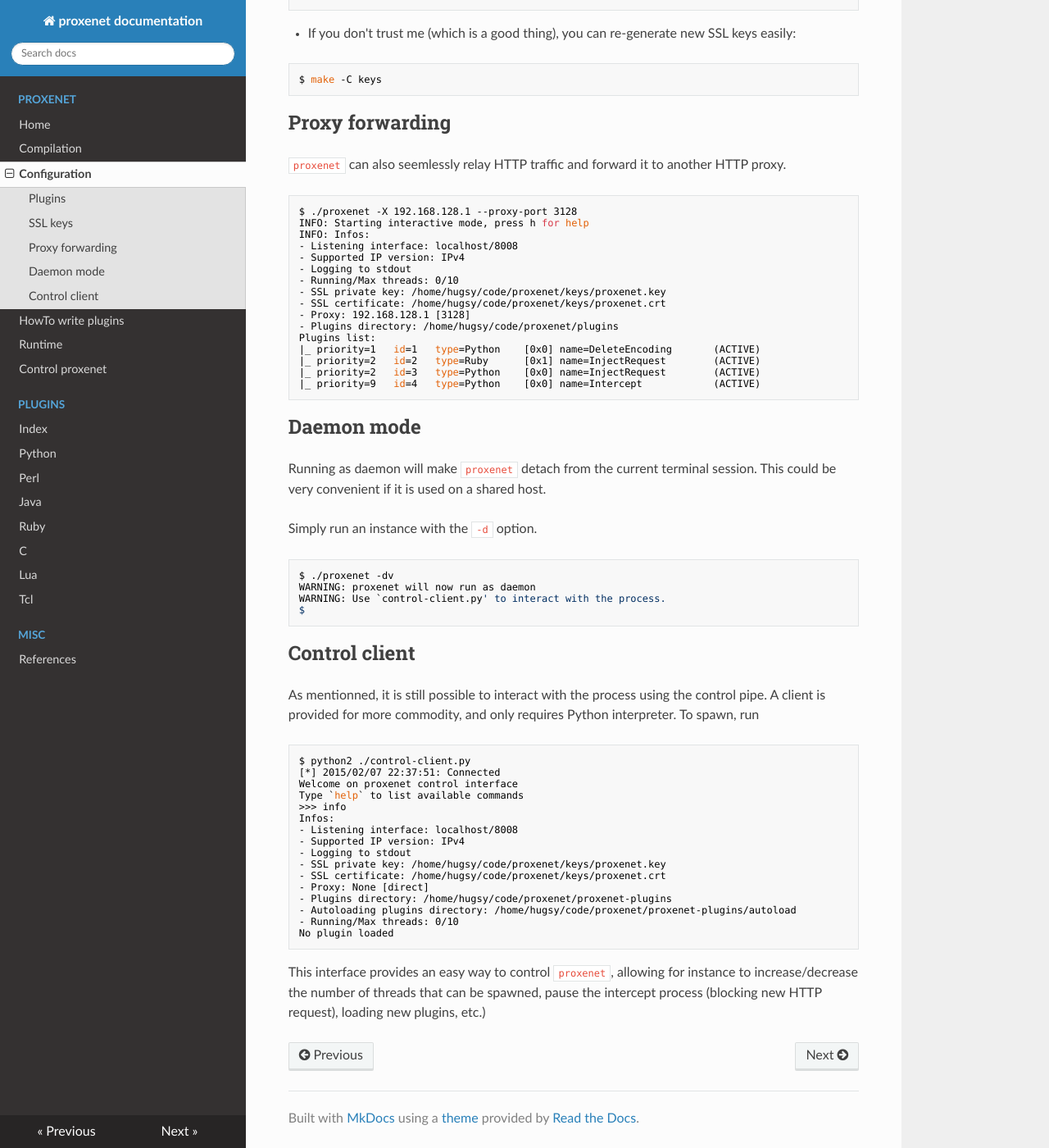
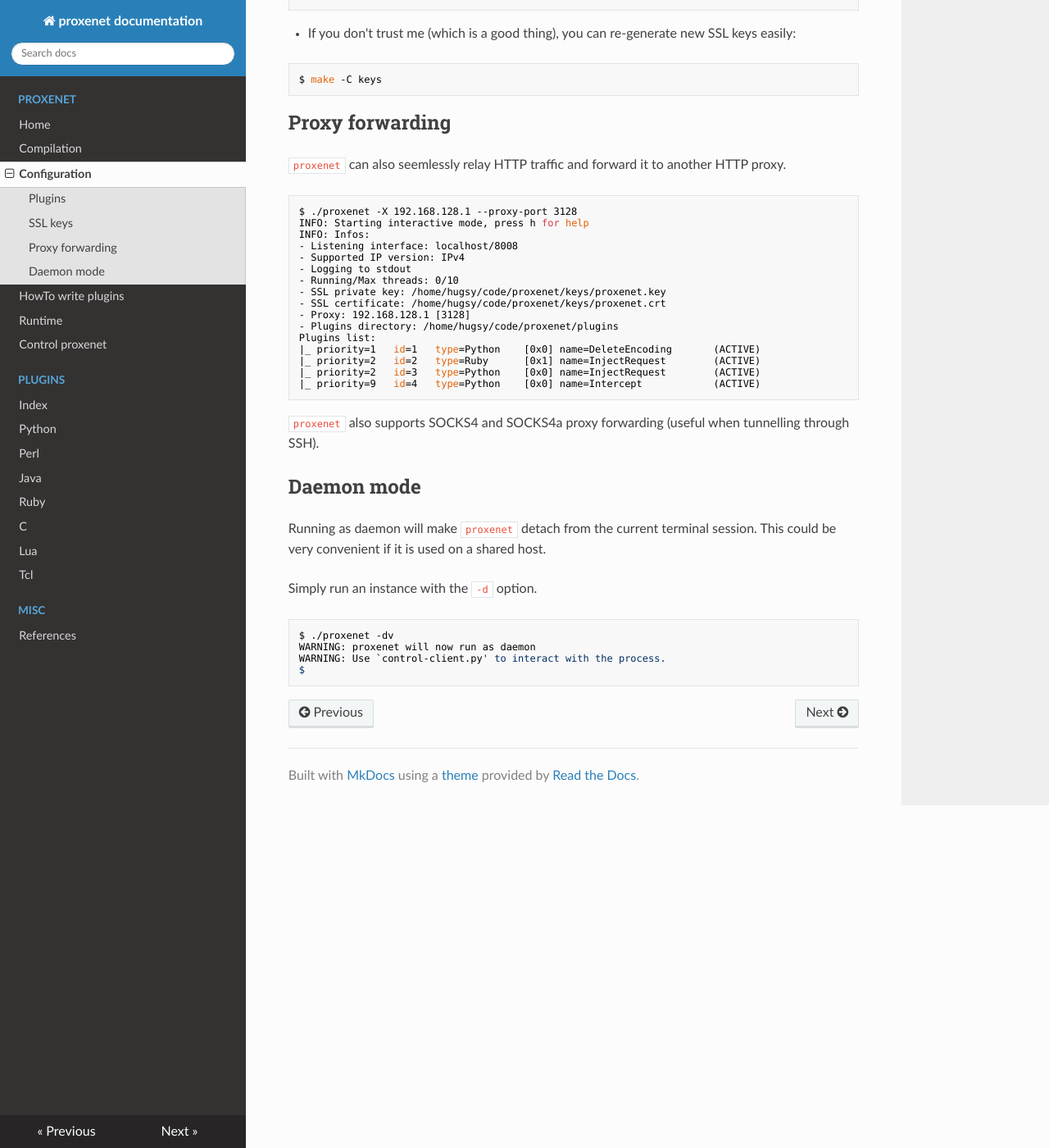
Before and after one commit to hugsy/proxenet, an MkDocs documentation site: the page built from docs/config.md, in a window 1280 px wide and 1400 px high, scrolled down 493 px. Shown: the whole window at 82% size. Built offline with MkDocs 1.6.1, drawn with Linux system fonts in a browser that asks for light colours; nearby versions of some CDN libraries; old or Windows-style settings are respelled for this version of MkDocs.

Commit message:
Update config.md
deleted control client part in config.md (moved to dedicated section)

````diff
--- a/docs/config.md
+++ b/docs/config.md
@@ -46,6 +46,9 @@
 |_ priority=9   id=4   type=Python    [0x0] name=Intercept            (ACTIVE)
 ```
 
+`proxenet` also supports SOCKS4 and SOCKS4a proxy forwarding (useful when tunnelling through SSH).
+
+
 ## Daemon mode
 
 Running as daemon will make `proxenet` detach from the current terminal session. This could be very convenient if it is used on a shared host.
@@ -57,26 +60,3 @@
 WARNING: Use `control-client.py' to interact with the process.
 $
 ```
-
-## Control client
-As mentionned, it is still possible to interact with the process using the control pipe. A client is provided for more commodity, and only requires Python interpreter. To spawn, run
-```bash
-$ python2 ./control-client.py
-[*] 2015/02/07 22:37:51: Connected
-Welcome on proxenet control interface
-Type `help` to list available commands
->>> info
-Infos:
-- Listening interface: localhost/8008
-- Supported IP version: IPv4
-- Logging to stdout
-- SSL private key: /home/hugsy/code/proxenet/keys/proxenet.key
-- SSL certificate: /home/hugsy/code/proxenet/keys/proxenet.crt
-- Proxy: None [direct]
-- Plugins directory: /home/hugsy/code/proxenet/proxenet-plugins
-- Autoloading plugins directory: /home/hugsy/code/proxenet/proxenet-plugins/autoload
-- Running/Max threads: 0/10
-No plugin loaded
-```
-
-This interface provides an easy way to control `proxenet`, allowing for instance to increase/decrease the number of threads that can be spawned, pause the intercept process (blocking new HTTP request), loading new plugins, etc.)
````
